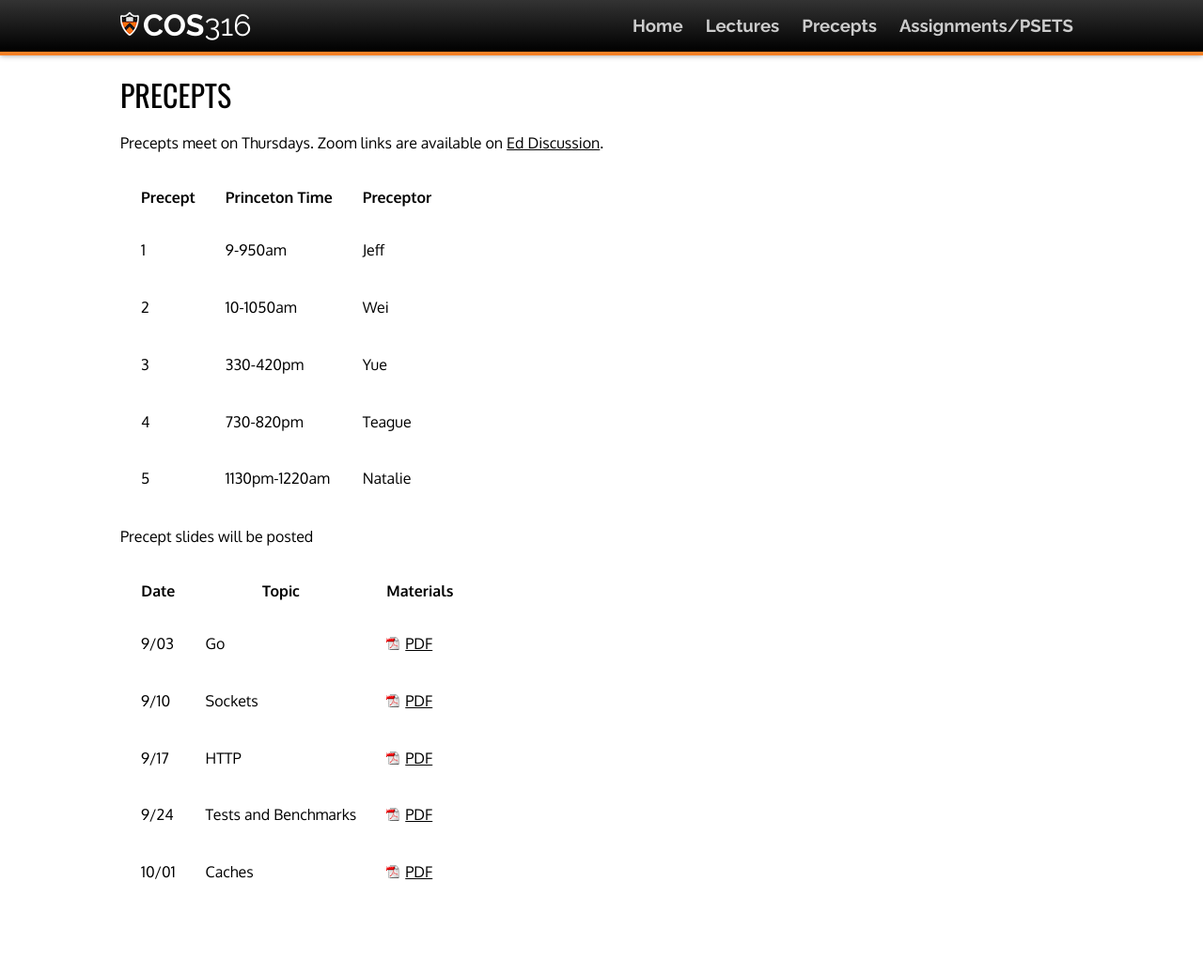
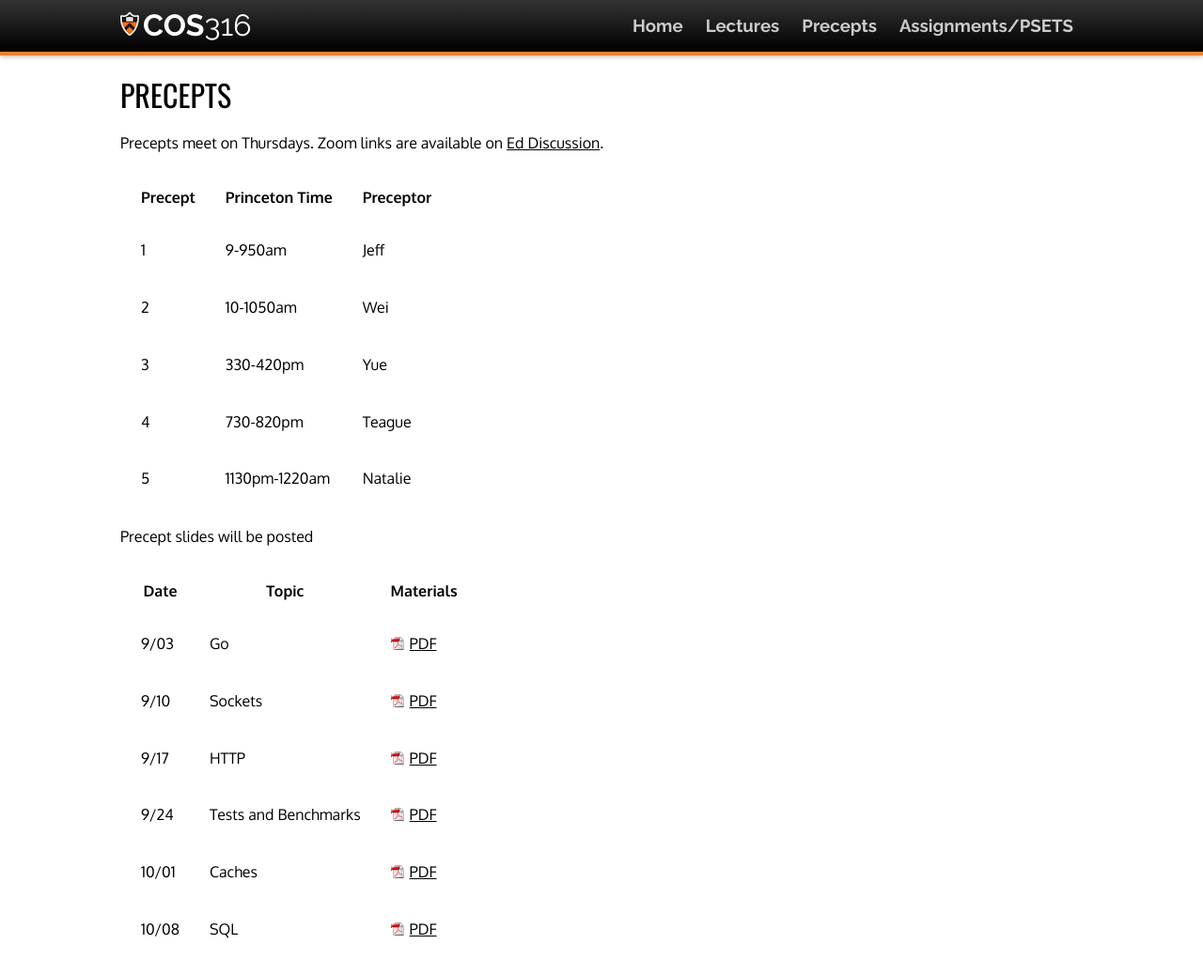
Before and after one commit to cos316/cos316-web, a Jekyll site: the page built from precepts.md, in a window 1280 px wide and 1085 px high. Shown: the top 1038 px of the window at 94% size. Built offline with Jekyll 4.4.1, drawn with Linux system fonts in a browser that asks for light colours; nearby versions of some CDN libraries.

Commit message:
upload precept 6

```diff
--- a/precepts.md
+++ b/precepts.md
@@ -22,3 +22,4 @@
 | 9/17  | HTTP     | [PDF](/precepts/HTTP.pdf) |
 | 9/24  | Tests and Benchmarks | [PDF](/precepts/Testing-and-Benchmarking.pdf) |
 | 10/01 | Caches   | [PDF](/precepts/Cache-Eviction.pdf) |
+| 10/08 | SQL      | [PDF](/precepts/SQL.pdf) |
```
Also changed, not shown: 1 other file.
